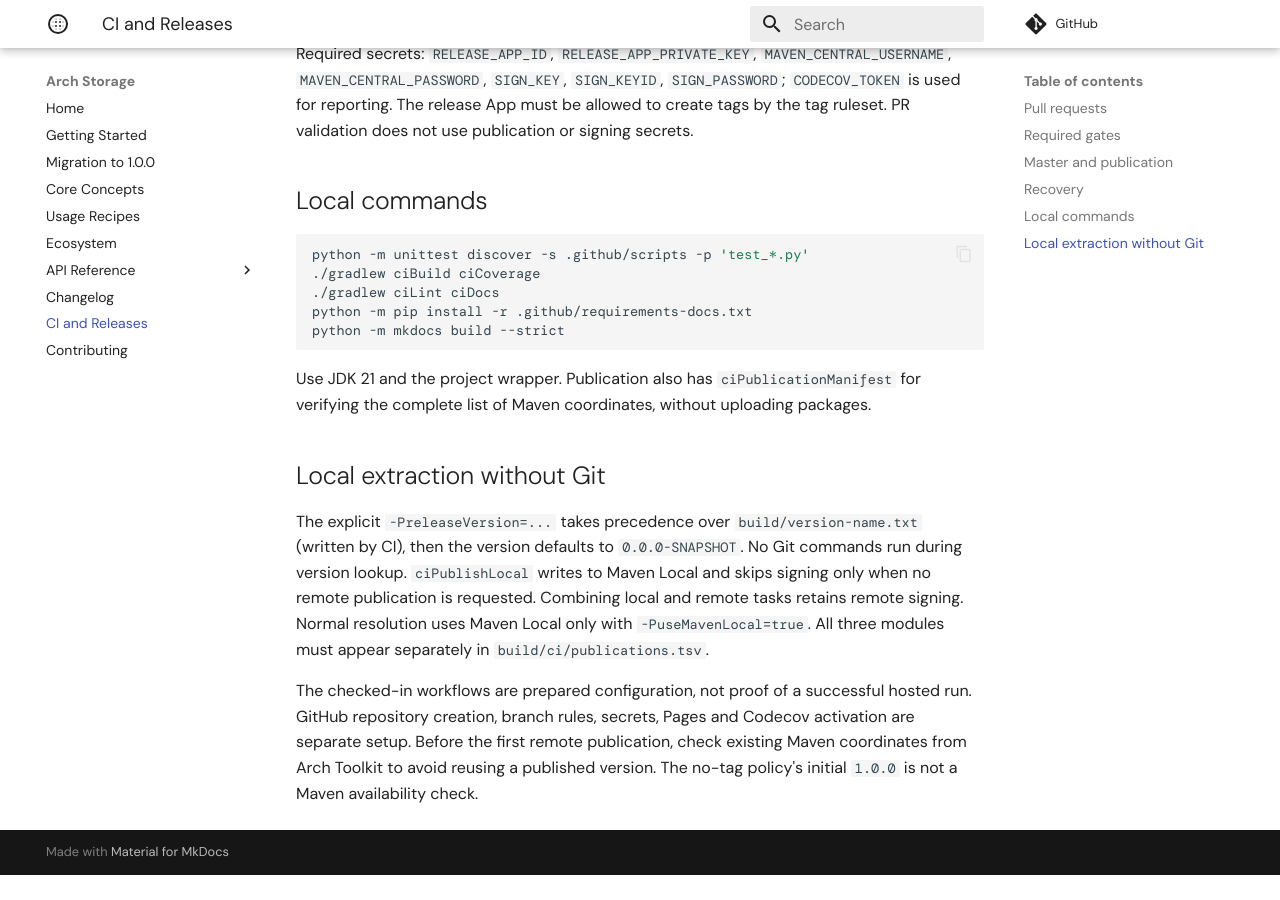
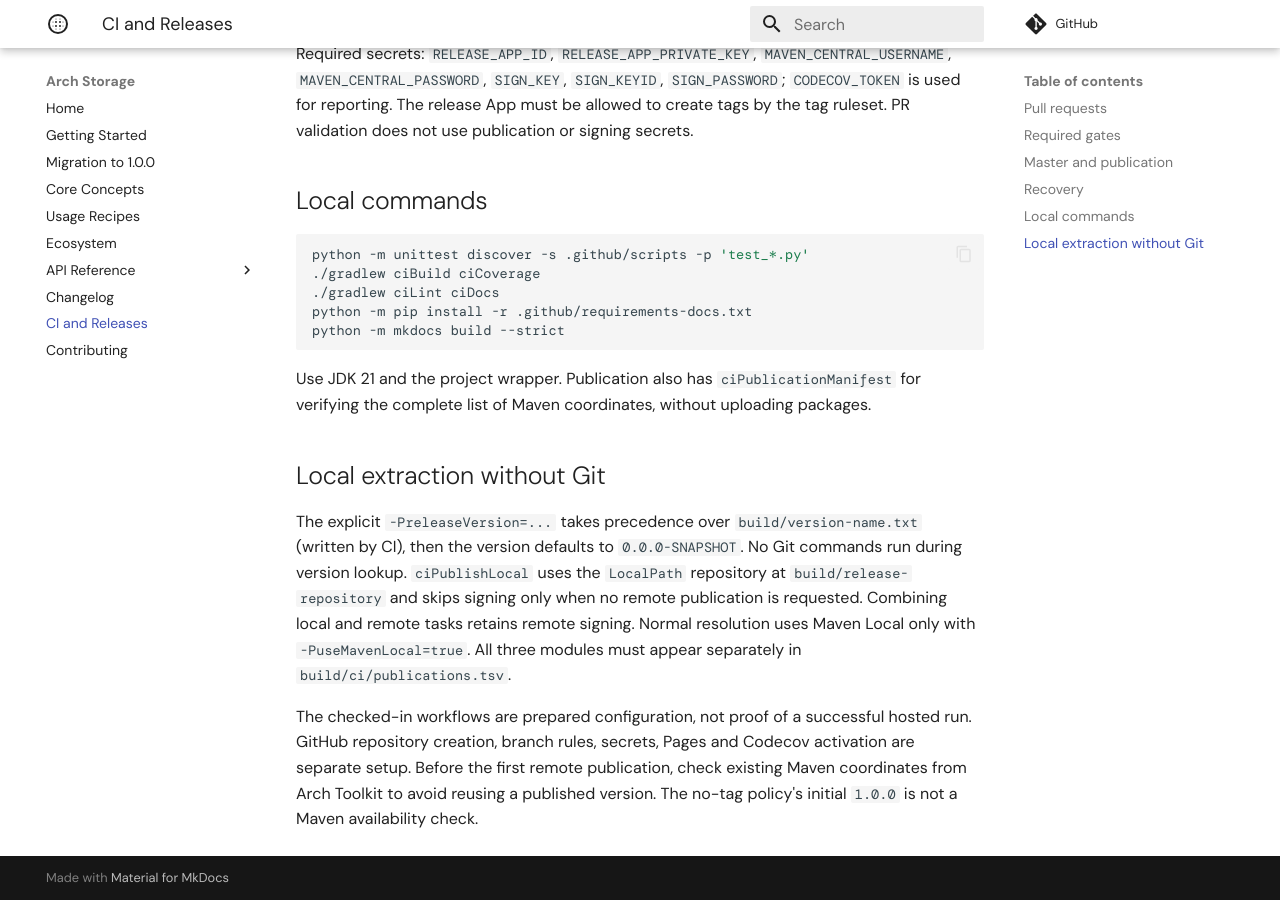
Before and after one commit to matheus-corregiari/arch-storage, an MkDocs documentation site: the page built from docs/ci.md, in a window 1280 px wide and 900 px high, scrolled down 2379 px. Built offline with MkDocs 1.6.1 and Material for MkDocs 9.7.7, drawn with Linux system fonts in a browser that asks for light colours; some web fonts are replaced; comment, search, counter and statistics services are not loaded; before the commit the page ends 3254 px from its top, so only the background shows below that.

Commit message:
build: validate release artifacts in the project repository

```diff
--- a/docs/ci.md
+++ b/docs/ci.md
@@ -94,7 +94,7 @@ complete list of Maven coordinates, without uploading packages.
 
 The explicit `-PreleaseVersion=...` takes precedence over `build/version-name.txt` (written by CI),
 then the version defaults to `0.0.0-SNAPSHOT`. No Git commands run during version lookup.
-`ciPublishLocal` writes to Maven Local and skips signing only when no remote publication is requested.
+`ciPublishLocal` uses the `LocalPath` repository at `build/release-repository` and skips signing only when no remote publication is requested.
 Combining local and remote tasks retains remote signing. Normal resolution uses Maven Local only
 with `-PuseMavenLocal=true`.
 All three modules must appear separately in `build/ci/publications.tsv`.
```
Also changed, not shown: VALIDATION.md (+6 -0 lines), 5 other files.
